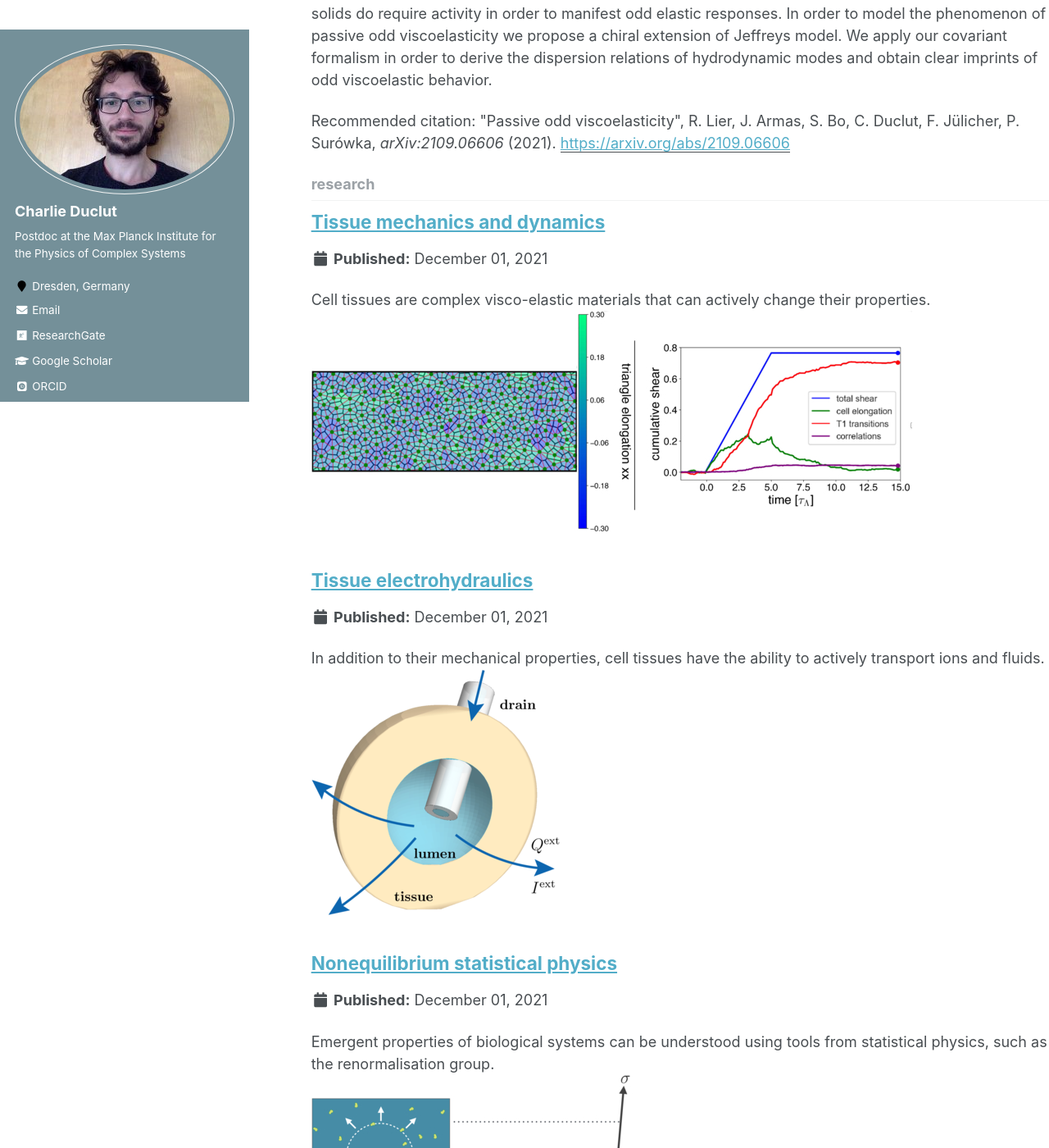
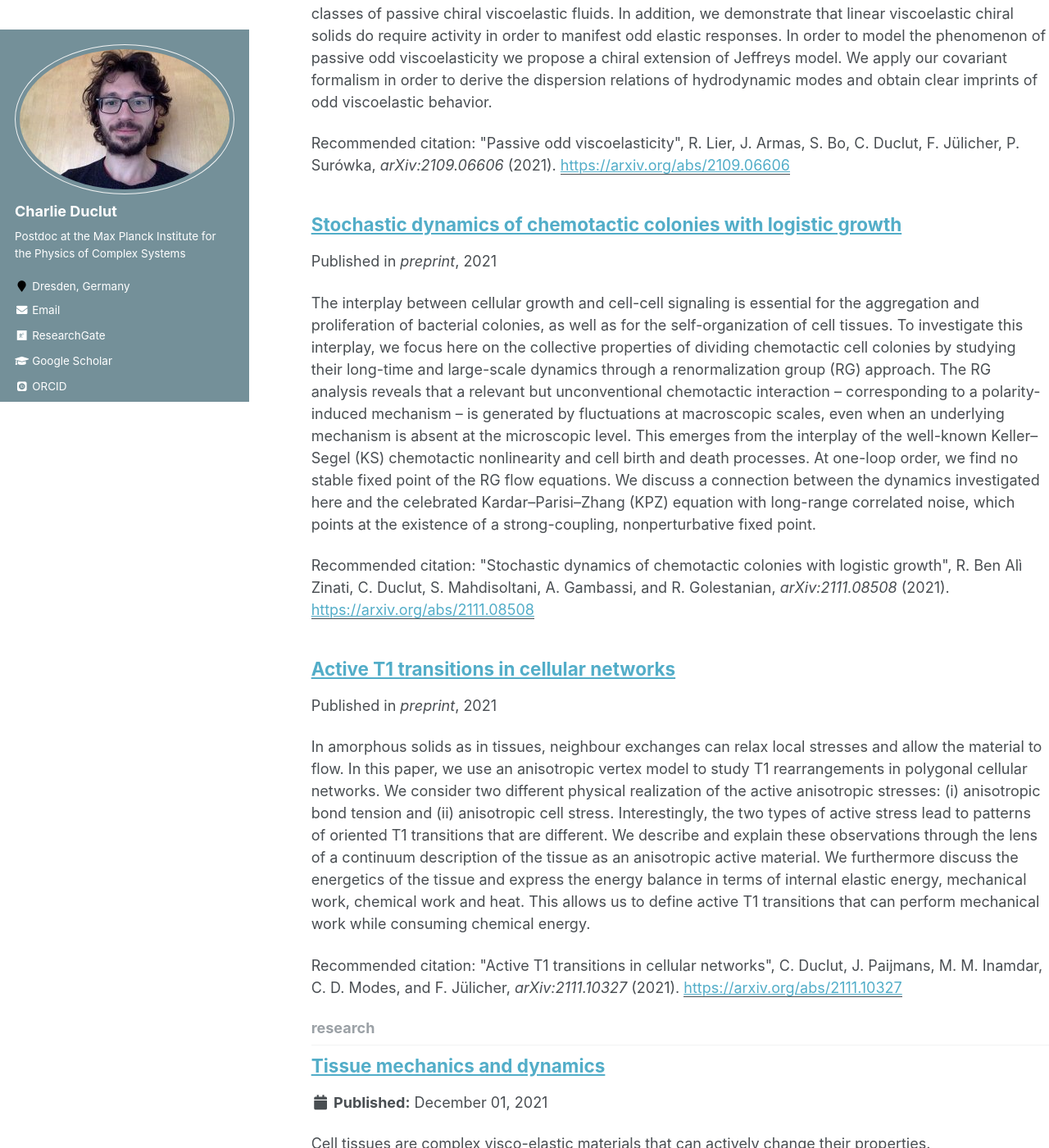
Before and after one commit to charlieduclut/charlieduclut.github.io, a Jekyll site: the page built from _pages/collection-archive.html, in a window 1280 px wide and 1400 px high, scrolled down 5048 px. Shown: the whole window at 82% size. Built offline with Jekyll 4.4.1, drawn with Linux system fonts in a browser that asks for light colours; some web fonts are replaced; formulas are drawn with MathJax 3; some of the changed text lies outside the part shown.

Commit message:
updated publications list

```diff
--- /dev/null
+++ b/_publications/2021-11-19-benalizinati2021stochastic.md
@@ -0,0 +1,19 @@
+---
+title: "Stochastic dynamics of chemotactic colonies with logistic growth"
+collection: publications
+permalink: /publication/2021-11-19-benalizinati2021stochastic
+urlslug: 'benalizinati2021stochastic'
+excerpt: 'The interplay between cellular growth and cell-cell signaling is essential for the aggregation and proliferation of bacterial colonies, as well as for the self-organization of cell tissues. To investigate this interplay, we focus here on the collective properties of dividing chemotactic cell colonies by studying their long-time and large-scale dynamics through a renormalization group (RG) approach. The RG analysis reveals that a relevant but unconventional chemotactic interaction -- corresponding to a polarity-induced mechanism -- is generated by fluctuations at macroscopic scales, even when an underlying mechanism is absent at the microscopic level. This emerges from the interplay of the well-known Keller--Segel (KS) chemotactic nonlinearity and cell birth and death processes. At one-loop order, we find no stable fixed point of the RG flow equations. We discuss a connection between the dynamics investigated here and the celebrated Kardar--Parisi--Zhang (KPZ) equation with long-range correlated noise, which points at the existence of a strong-coupling, nonperturbative fixed point.'
+date: 2021-11-19
+authors: 'R. Ben Alì Zinati, C. Duclut, S. Mahdisoltani, A. Gambassi, and R. Golestanian'
+venue: 'preprint'
+volume: '/'
+page: '/'
+paperurl: 'https://arxiv.org/abs/2111.08508'
+arxivid: '2111.08508'
+pubnumber: 11
+citation: '&quot;Stochastic dynamics of chemotactic colonies with logistic growth&quot;, R. Ben Alì Zinati, C. Duclut, S. Mahdisoltani, A. Gambassi, and R. Golestanian, <i>arXiv:2111.08508</i> (2021).'
+---
+[arXiv version <i class="fa fa-external-link-alt fa-xs" aria-hidden="true"></i>](https://arxiv.org/abs/2111.08508)
+[[pdf] <i class="fa fa-download fa-xs" aria-hidden="true"></i>](http://charlieduclut.github.io/files/benalizinati2021stochastic.pdf)
+<br/>
--- /dev/null
+++ b/_publications/2021-11-19-duclut2021active.md
@@ -0,0 +1,19 @@
+---
+title: "Active T1 transitions in cellular networks"
+collection: publications
+permalink: /publication/2021-11-19-duclut2021active
+urlslug: 'duclut2021active'
+excerpt: 'In amorphous solids as in tissues, neighbour exchanges can relax local stresses and allow the material to flow. In this paper, we use an anisotropic vertex model to study T1 rearrangements in polygonal cellular networks. We consider two different physical realization of the active anisotropic stresses: (i) anisotropic bond tension and (ii) anisotropic cell stress. Interestingly, the two types of active stress lead to patterns of oriented T1 transitions that are different. We describe and explain these observations through the lens of a continuum description of the tissue as an anisotropic active material. We furthermore discuss the energetics of the tissue and express the energy balance in terms of internal elastic energy, mechanical work, chemical work and heat. This allows us to define active T1 transitions that can perform mechanical work while consuming chemical energy.'
+date: 2021-11-19
+authors: 'C. Duclut, J. Paijmans, M. M. Inamdar, C. D. Modes, and F. Jülicher'
+venue: 'preprint'
+volume: '/'
+page: '/'
+paperurl: 'https://arxiv.org/abs/2111.10327'
+arxivid: '2111.10327'
+pubnumber: 12
+citation: '&quot;Active T1 transitions in cellular networks&quot;, C. Duclut, J. Paijmans, M. M. Inamdar, C. D. Modes, and F. Jülicher, <i>arXiv:2111.10327</i> (2021).'
+---
+[arXiv version <i class="fa fa-external-link-alt fa-xs" aria-hidden="true"></i>](https://arxiv.org/abs/2111.10327)
+[[pdf] <i class="fa fa-download fa-xs" aria-hidden="true"></i>](http://charlieduclut.github.io/files/duclut2021active.pdf)
+<br/>
```
Also changed, not shown: _publications/2021-03-30-duclut2021nonlinear.md (+7 -6 lines), markdown_generator/publications.csv (+4 -2 lines), 15 other files.
